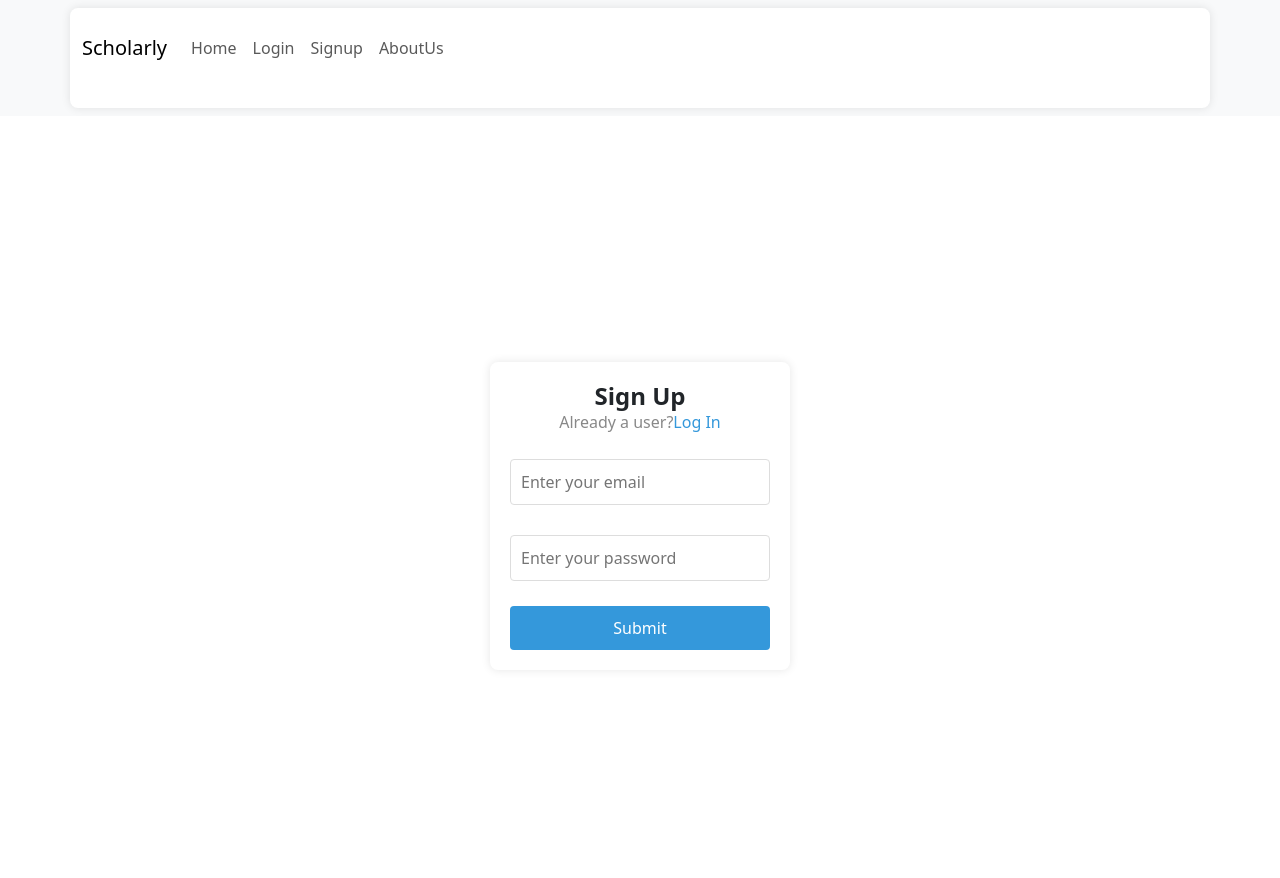
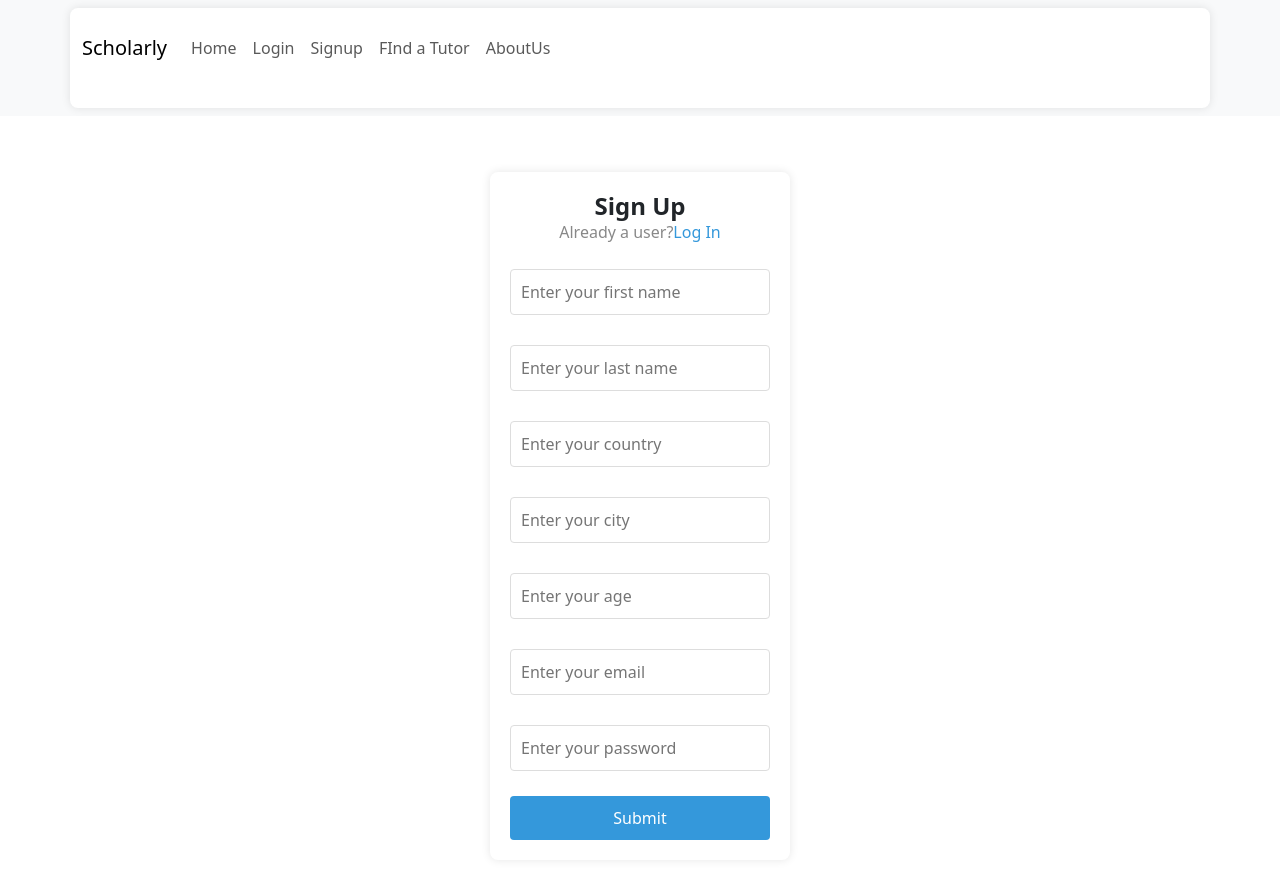
Before and after one commit to DevHamzaKhan/TutoringWebsite, a React (Create React App) app in the folder scholarly/: page /signup in a window 1280 px wide. Shown: the top 878 px of the page. Built offline with nearby package versions, Linux system fonts and the light colour scheme; no server answers.

Commit message:
Sign Up Details
Added new categories to sign up:
- First name
- Last name
- Country
- City
- Age

```diff
--- a/scholarly/src/components/Navigation/Authentication.js
+++ b/scholarly/src/components/Navigation/Authentication.js
@@ -1,8 +1,10 @@
 import React, {useEffect, useState} from "react";
-import {auth, app} from "../../firebase"
-import Nav from 'react-bootstrap/Nav';import Container from 'react-bootstrap/Container';
+import {auth, app, db} from "../../firebase"
+import Nav from 'react-bootstrap/Nav';
+import Container from 'react-bootstrap/Container';
 import Navbar from 'react-bootstrap/Navbar';
 import { onAuthStateChanged, signOut} from "firebase/auth";
+import { doc, getDoc } from "firebase/firestore";
 
 const Authentication = () => {
   const [authenticatedUser, setauthenticatedUser] = useState("");
@@ -36,7 +38,6 @@ const Authentication = () => {
       <>
         <Nav.Link href="/" onClick={userSignOut}>Sign Out</Nav.Link>
         <Nav.Link href="/tutor">Tutor</Nav.Link>
-        <Nav.Link href="/findtutor">FInd a Tutor</Nav.Link>
         <Nav.Link href="/chathome">chat</Nav.Link>
       </>
       }
--- a/scholarly/src/components/Navigation/Navigation.js
+++ b/scholarly/src/components/Navigation/Navigation.js
@@ -16,6 +16,7 @@ const Navigation = () => {
           <Nav className="me-auto">
             <Nav.Link href="/">Home</Nav.Link>
             <Authentication/>
+          <Nav.Link href="/findtutor">FInd a Tutor</Nav.Link>
             <Nav.Link href="/aboutus">AboutUs</Nav.Link>
           </Nav>
         </Navbar.Collapse>
--- a/scholarly/src/pages/SignUp.jsx
+++ b/scholarly/src/pages/SignUp.jsx
@@ -1,37 +1,98 @@
-import React, {useState} from "react";
+import React, { useState } from "react";
 import Navigation from "../components/Navigation/Navigation";
-import {auth, app} from "../firebase"
+import { auth, db } from "../firebase";
 import { createUserWithEmailAndPassword } from "firebase/auth";
 import { useNavigate } from "react-router-dom";
-import "./index.css"
+import { addDoc, collection } from "firebase/firestore"; // Update the import statement
+import "./index.css";
+
 const SignUp = () => {
-
-    const [email, setEmail] = useState('');
-    const [password, setPassword] = useState('');
-    const navigate = useNavigate('');
+  const [email, setEmail] = useState("");
+  const [password, setPassword] = useState("");
+  const [firstName, setFirstName] = useState("");
+  const [lastName, setLastName] = useState("");
+  const [country, setCountry] = useState("");
+  const [city, setCity] = useState("");
+  const [age, setAge] = useState("");
+  const navigate = useNavigate();
 
   const signUp = (e) => {
     e.preventDefault();
+
     createUserWithEmailAndPassword(auth, email, password)
       .then((userCredential) => {
-            navigate("/login")
-            //console.log(userCredential)
+        const user = userCredential.user;
+        console.log("User UID:", user.uid);
+
+        // Add additional user information to Firestore
+        addDoc(collection(db, "Users"), {  // Use collection() and addDoc() correctly
+          firstName: firstName,
+          lastName: lastName,
+          country: country,
+          city: city,
+          age: parseInt(age, 10),
+        })
+          .then(() => {
+            console.log("User information added to Firestore successfully!");
+            navigate("/login");
           })
           .catch((error) => {
-            //console.log(error)
+            console.error("Error adding user information to Firestore:", error);
           });
-    }
+      })
+      .catch((error) => {
+        console.error("Error signing up:", error);
+      });
+  };
+
   return (
     <>
-            <Navigation/>
+      <Navigation />
       <div className="container-signin">
-                <section class = "wrapper">
-                    <div class = "heading">
-                        <h1 class = "text text-large"><strong>Sign Up</strong></h1>
-                        <p class = "text text-normal">Already a user?<span><a href="/login" class = "text text-links">Log In</a></span>
+        <section className="wrapper">
+          <div className="heading">
+            <h1 className="text text-large">
+              <strong>Sign Up</strong>
+            </h1>
+            <p className="text text-normal">
+              Already a user?
+              <span>
+                <a href="/login" className="text text-links">
+                  Log In
+                </a>
+              </span>
             </p>
           </div>
           <form onSubmit={signUp}>
+                        <div class="input-control">
+                            <input
+                                type = "text" placeholder="Enter your first name" value={firstName} onChange = {(e) => setFirstName(e.target.value)} class="input-field">
+                            </input>
+                        </div>
+                        <div class="input-control">
+                            <input
+                                type = "text" placeholder="Enter your last name" value={lastName} onChange = {(e) => setLastName(e.target.value)} class="input-field">
+                            </input>
+                        </div>
+                        <div class="input-control">
+                            <input
+                                type = "text" placeholder="Enter your country" value={country} onChange = {(e) => setCountry(e.target.value)} class="input-field">
+                            </input>
+                        </div>
+                        <div class="input-control">
+                            <input
+                                type = "text" placeholder="Enter your city" value={city} onChange = {(e) => setCity(e.target.value)} class="input-field">
+                            </input>
+                        </div>
+                        <div className="input-control">
+                            <input
+                                type="number" // Change the input type for age
+                                placeholder="Enter your age"
+                                value={age}
+                                onChange={(e) => setAge(e.target.value)}
+                                className="input-field"
+                            />
+                        </div>
                         <div class="input-control">
                             <input
                                 type = "email" placeholder="Enter your email" value={email} onChange = {(e) => setEmail(e.target.value)} class="input-field">
```
Also changed, not shown: scholarly/src/pages/index.css (line endings or trailing spaces). Lines whose indentation alone changed are shown as unchanged.
